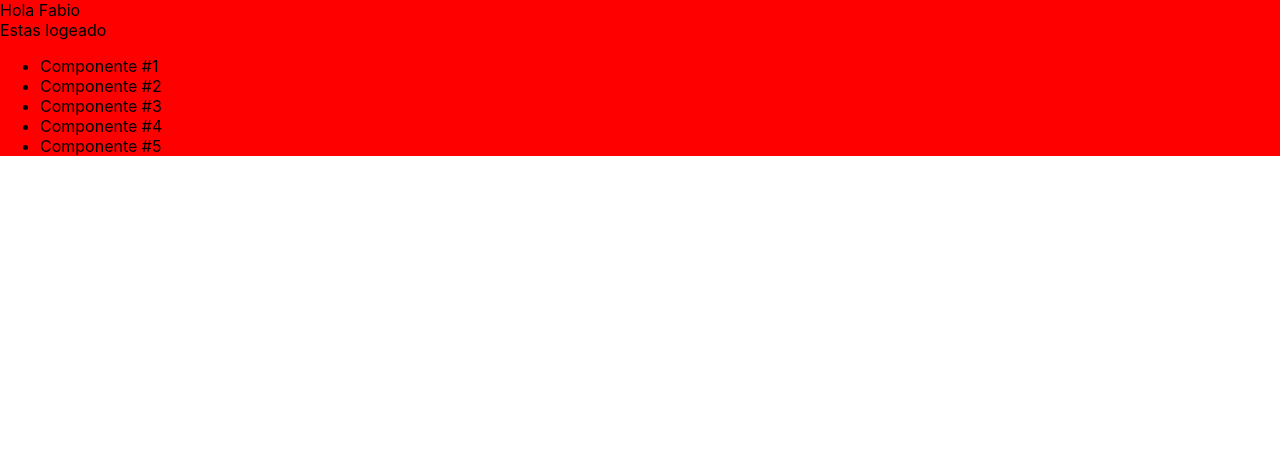
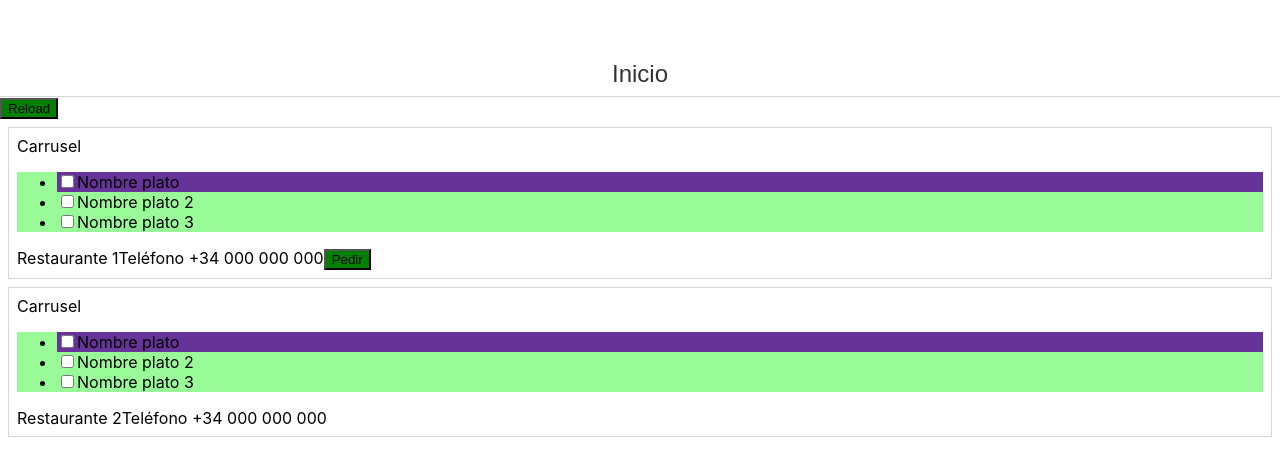
Before and after one commit to alu3901/formacion-react, a React (Create React App) app: page / in a window 1280 px wide. Shown: the top 476 px of the page. Built offline with nearby package versions, Linux system fonts and the light colour scheme.

Commit message:
RestaurantsList

```diff
--- a/src/App.js
+++ b/src/App.js
@@ -1,10 +1,11 @@
 import logo from './logo.svg';
 import './App.css';
-import {Home} from './modules/home/Home';
+//import {Home} from './modules/home/Home';
+import { RestaurantsList } from './modules/restaurantsList/RestaurantList';
 
 function App() {
   return (
-    <Home />
+    <RestaurantsList />
   )
   /*
   return (
```
